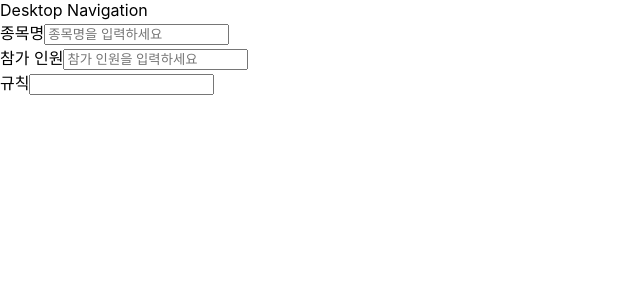
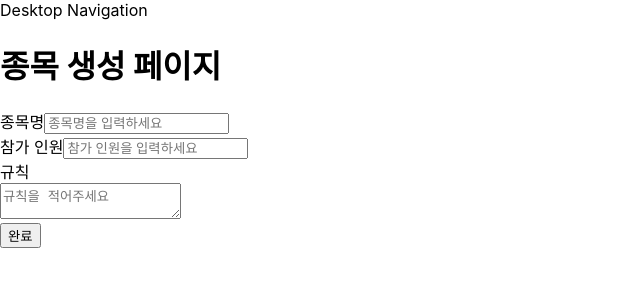
Before and after one commit to 24SummerHackerton/SummerHackaton-FE, a React (Create React App) app: page /create in a window 1280 px wide. Shown: the top 300 px of the page, without its empty margins (0-640 px from the left). Built offline with nearby package versions, Linux system fonts and the light colour scheme.

Commit message:
exexexex

```diff
--- a/src/desktop/desktopViews/DesktopCreate.jsx
+++ b/src/desktop/desktopViews/DesktopCreate.jsx
@@ -1,6 +1,9 @@
 export default function DesktopCreate() {
   return (
     <div>
+      <div>
+        <h1>종목 생성 페이지</h1>
+      </div>
       <form>
         <div>
           <span>종목명</span>
@@ -11,9 +14,10 @@ export default function DesktopCreate() {
           <input type="number" placeholder="참가 인원을 입력하세요" />
         </div>
         <div>
-          <span>규칙</span>
-          <input type="text" />
+          <div>규칙</div>
+          <textarea placeholder="규칙을 적어주세요" />
         </div>
+        <button>완료</button>
       </form>
     </div>
   );
```
